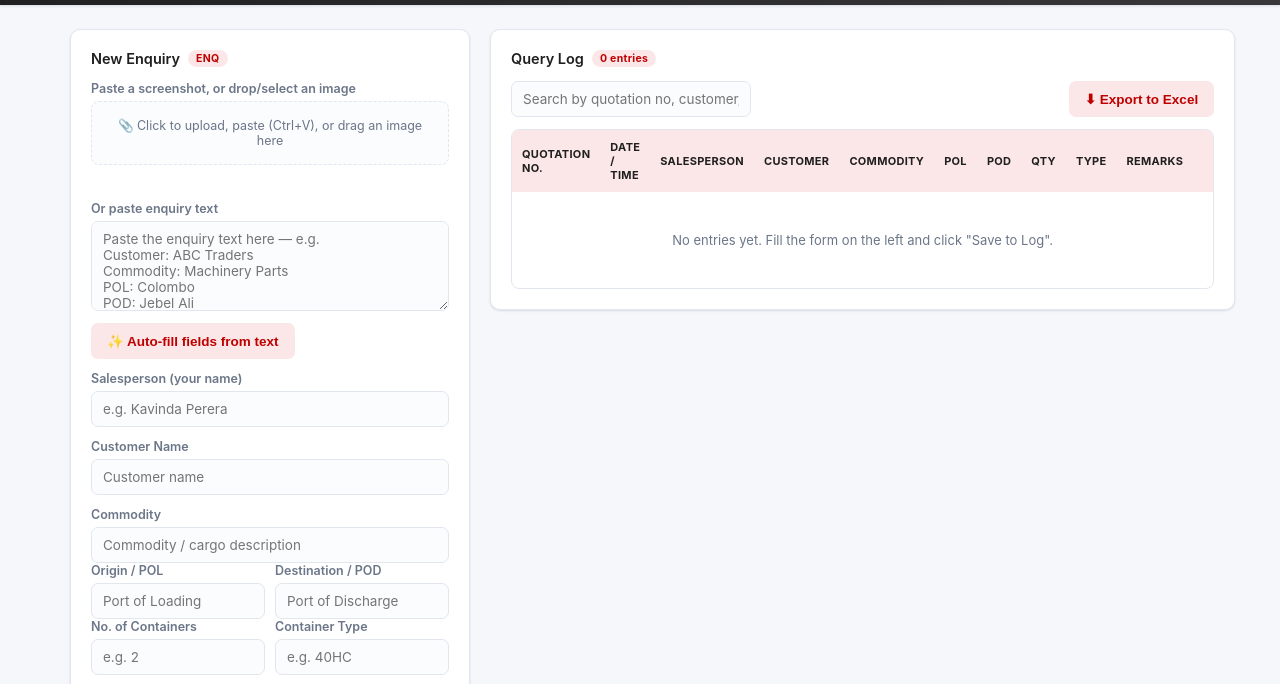
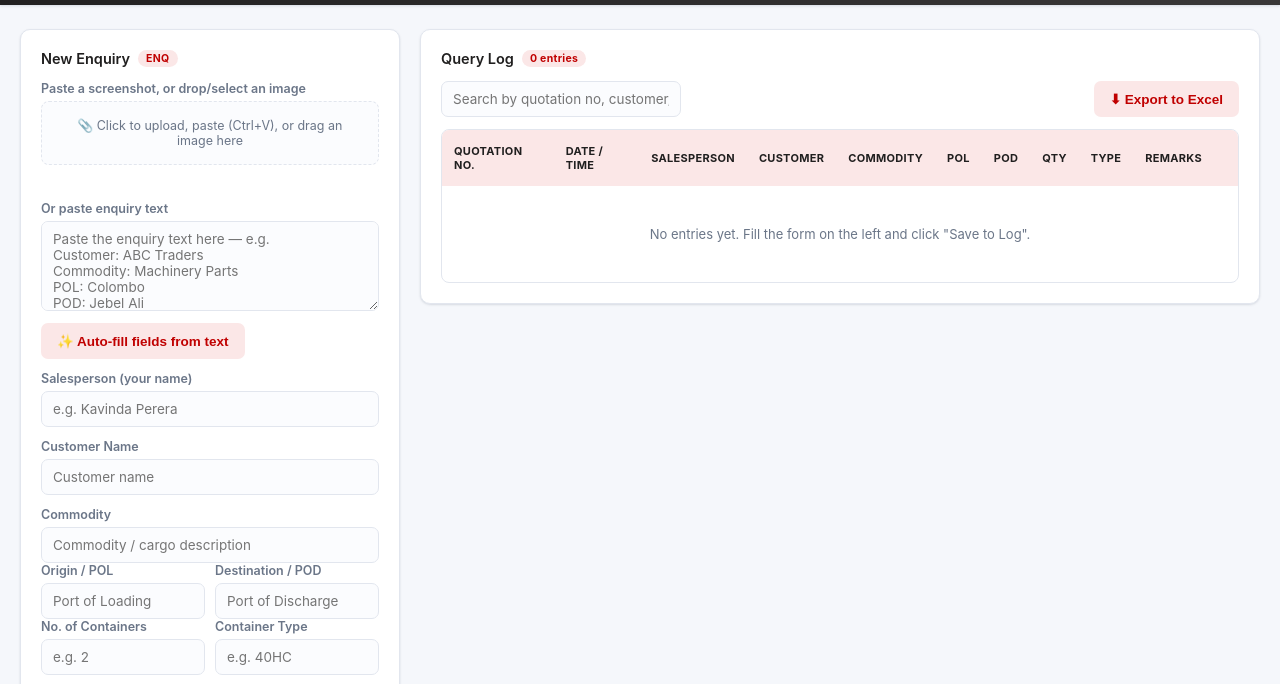
Before and after one commit to kavindaexportlinex/query-log, a plain HTML site: page index.html in a window 1280 px wide. Shown: the part 83-767 px from the top of the page. Drawn offline with Linux system fonts and the light colour scheme.

Commit message:
Update index.html

```diff
--- a/index.html
+++ b/index.html
@@ -49,8 +49,8 @@
   header .brand .logo img{width:100%;height:100%;object-fit:contain;display:block;}
   header h1{font-size:18px;margin:0;font-weight:600;}
   header p{margin:2px 0 0;font-size:12.5px;opacity:0.75;}
-  main{max-width:1180px;margin:0 auto;padding:24px 20px 60px;}
-  .grid{display:grid;grid-template-columns:400px 1fr;gap:20px;align-items:start;}
+  main{max-width:1600px;margin:0 auto;padding:24px 20px 60px;}
+  .grid{display:grid;grid-template-columns:380px 1fr;gap:20px;align-items:start;}
   @media (max-width:900px){.grid{grid-template-columns:1fr;}}
   .card{
     background:var(--white);
@@ -111,7 +111,9 @@
   tbody td{padding:9px 10px;border-bottom:1px solid var(--border);vertical-align:top;}
   tbody tr:hover{background:#fafbfe;}
   .qno-cell{font-family:"SF Mono",Menlo,Consolas,monospace;font-weight:700;color:var(--blue);}
-  .table-wrap{max-height:560px;overflow:auto;border:1px solid var(--border);border-radius:8px;}
+  .table-wrap{max-height:720px;overflow:auto;border:1px solid var(--border);border-radius:8px;}
+  #logTable{font-size:14px;}
+  #logTable th, #logTable td{padding:14px 12px;}
   .toolbar{display:flex;justify-content:space-between;align-items:center;margin-bottom:12px;gap:10px;flex-wrap:wrap;}
   .toolbar input[type=text]{max-width:240px;}
   .count-pill{font-size:12px;color:var(--muted);}
```
